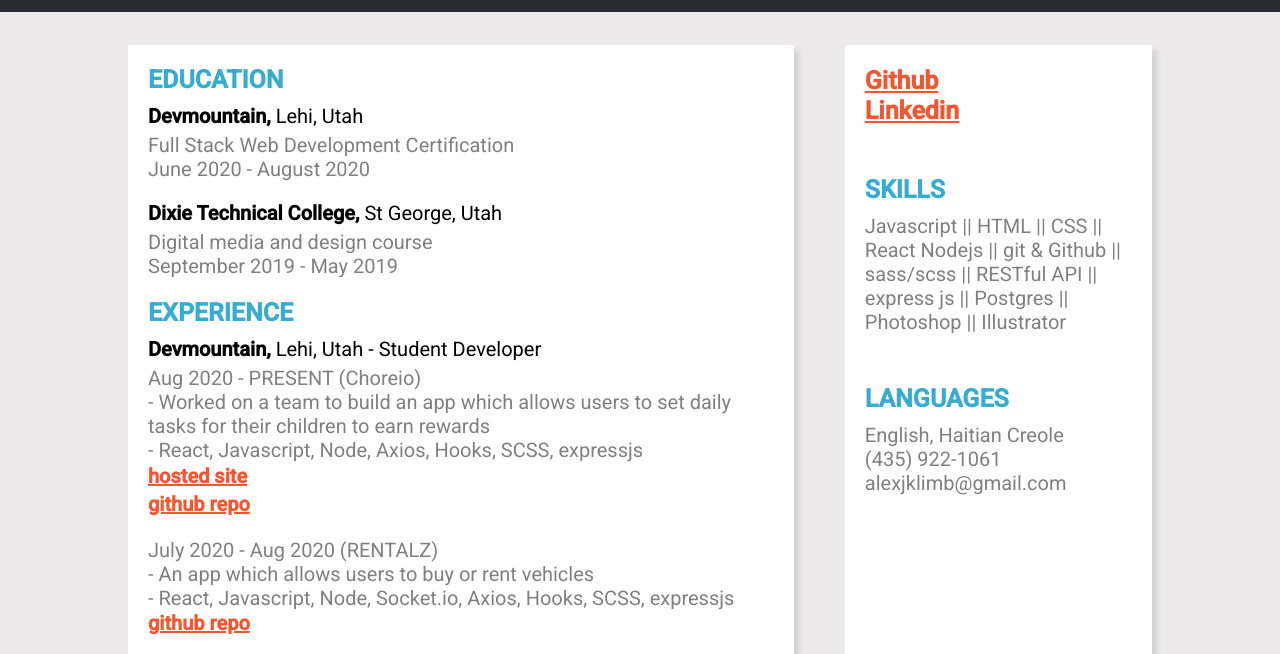
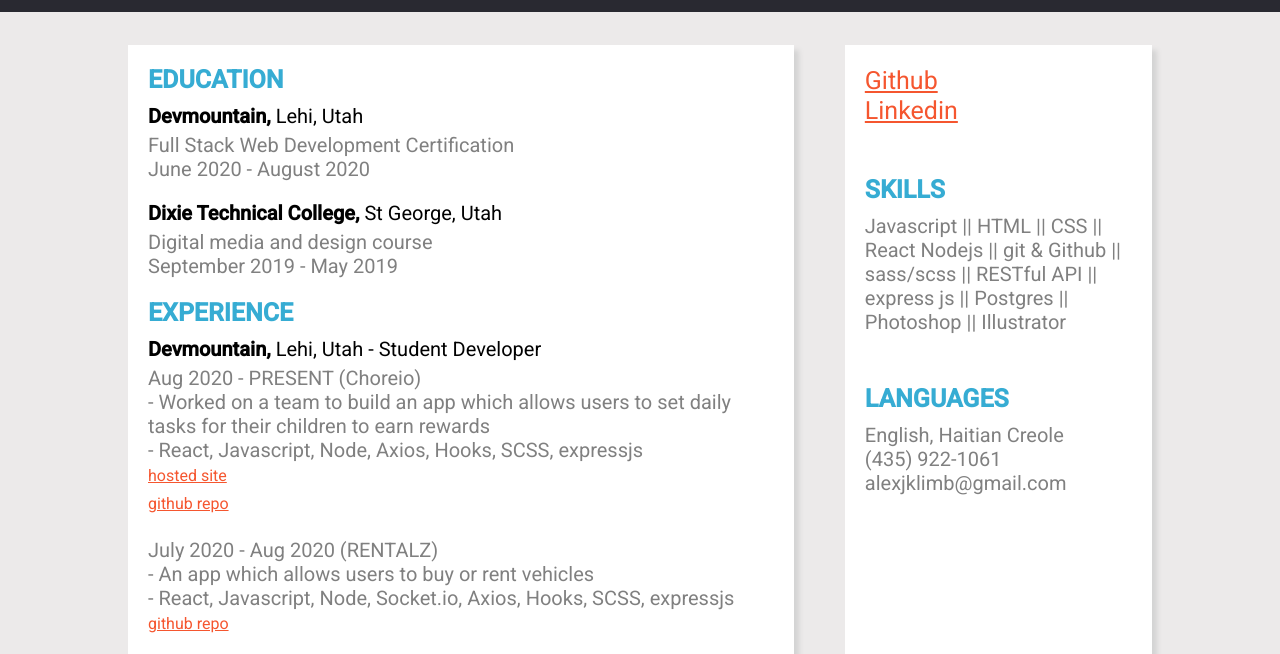
Before and after one commit to alexjklimb/alexjklimb.github.io, a plain HTML site: page index.html in a window 1280 px wide. Shown: the part 85-739 px from the top of the page. Drawn offline with Linux system fonts and the light colour scheme.

Commit message:
fixed styling

```diff
--- a/styles.scss
+++ b/styles.scss
@@ -78,7 +78,7 @@ header{
     display:flex;
     align-items:center;
     color:rgb(245, 86, 47);
-    font-weight:bold;
+    font-weight:400;
     font-size:25px;
     text-decoration:none;
     height:30px;
@@ -110,8 +110,8 @@ p{
     display:flex;
     align-items:center;
     color:rgb(245, 86, 47);
-    font-weight:bold;
-    font-size:20px;
+    font-weight:400;
+    font-size:16px;
     text-decoration:none;
     height:30px;
     width:120px;
```
Also changed, not shown: styles.css, 1 other file.
